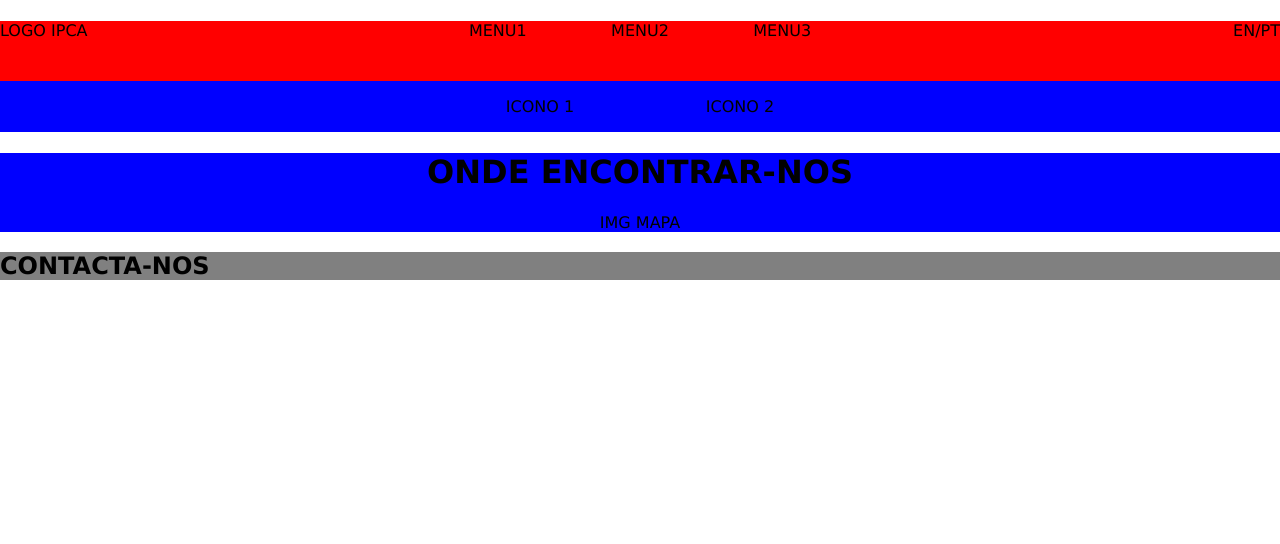
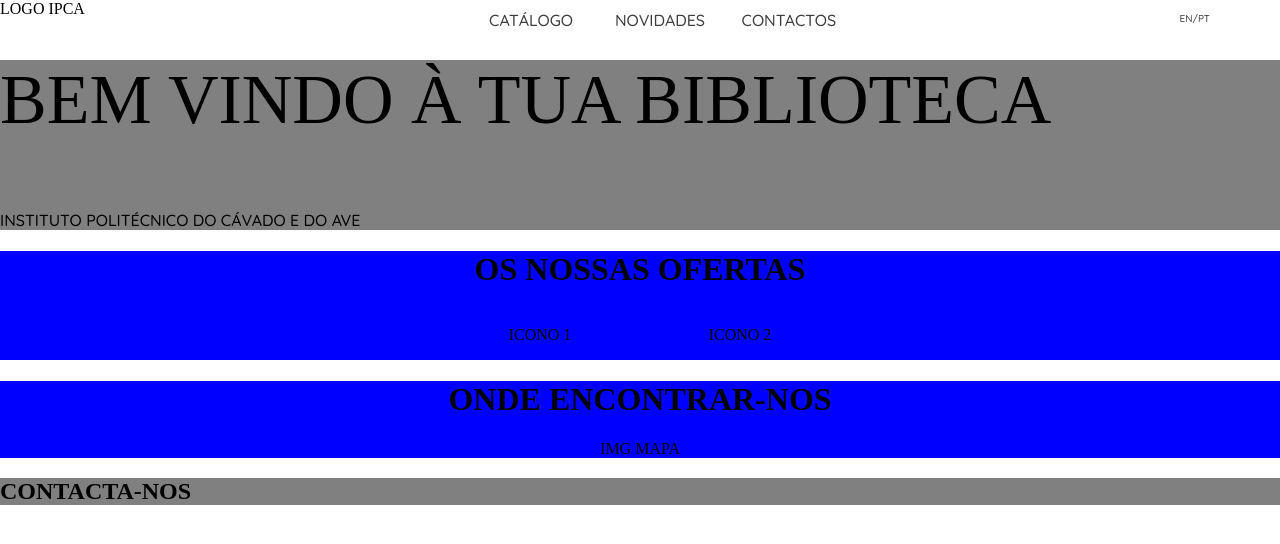
Before and after one commit to JorgeIPCA92/BibliotecaIPCA, a plain HTML site: page index.html in a window 1280 px wide. Drawn offline with Linux system fonts and the light colour scheme.

Commit message:
no message

```diff
--- a/index.html
+++ b/index.html
@@ -6,24 +6,34 @@
         <meta name="viewport" content="width=device-width">
         <title>Biblioteca IPCA</title>
         <link rel="stylesheet" href="style.css">
+        <link href="https://fonts.googleapis.com/css?family=Quicksand:500" rel="stylesheet">
     </head>
 
 <body>
 
     <header>
         <div class="logo">LOGO IPCA</div>
-        <div class="menu">
-            <a>MENU1</a>
-            <a>MENU2</a>
-            <a>MENU3</a>
-        </div>
+        <ul class="menu">
+            <li>CATÁLOGO</li>
+            <li>NOVIDADES</li>
+            <li class="contactos">CONTACTOS
+            <ul class="lista-cont">
+                <li>CONTACTOS</li>
+                <li>RECLAMAÇOES</li>
+                <li>DOCUMENTOS</li>
+            </ul>
+            </li>
+        </ul>
         <div class="idioma">
             <a>EN/PT</a>
         </div>
     </header>
-
+    <div class="entrada">
+      <p class="bem-vindo">BEM VINDO À TUA BIBLIOTECA</p>
+      <p class="insti">INSTITUTO POLITÉCNICO DO CÁVADO E DO AVE</p>
+    </div>
     <div class="box1">
-        <h1>OS NOSSOS SERVIÇOS</h1>
+        <h1>OS NOSSAS OFERTAS</h1>
         <div class="iconos1">
             <p>ICONO 1</p>
             <p>ICONO 2</p>
--- a/style.css
+++ b/style.css
@@ -1,16 +1,16 @@
-*{
+/**{
     font-family: "Lucida Sans Unicode", "Lucida Grande", sans-serif;
     box-sizing: border-box;
-}
+}*/
 
 body{
     margin: 0;
 }
 
 header{
-    position: absolute;
+
     width: 100%;
-    background: red;
+    background: white;
     display: grid;
     grid-template-columns: 1fr 1fr 1fr;
     height: 60px;
@@ -29,12 +29,62 @@ footer{
     display: grid;
     grid-template-columns: 1fr 1fr 1fr;
     text-align: center;
+    font-family: 'Quicksand', sans-serif;
+    color: #3D3D3D;
+    list-style: none;
+    margin-top: 10px;
+
 }
+
+.lista-cont {
+    list-style: none;
+    display: none;
+    background: white;
+    margin-top: 10px;
+    font-size: 13px;
+
+
+}
+
+.lista-cont li {
+    padding-top: 10px;
+
+    height: 30px;
+
+}
+
+.lista-cont li:hover {
+    background: rgba(0,0,0,0.3)
+}
+
+.contactos:hover .lista-cont {
+    display: block;
+}
+
+
 
 .idioma{
     text-align: right;
+    font-family: 'Quicksand', sans-serif;
+    color: #3D3D3D;
+    font-size: 10px;
+    margin-right: 70px;
+    margin-top: 12px;
 }
 
+.entrada {
+    background: grey;
+}
+
+.bem-vindo {
+    margin-top: 0;
+    font-family: 'Bebas Neue';
+    font-size: 70px;
+}
+
+.insti {
+    font-family: 'Quicksand', sans-serif;
+}
 .box1{
     background: blue;
     text-align: center;
```
